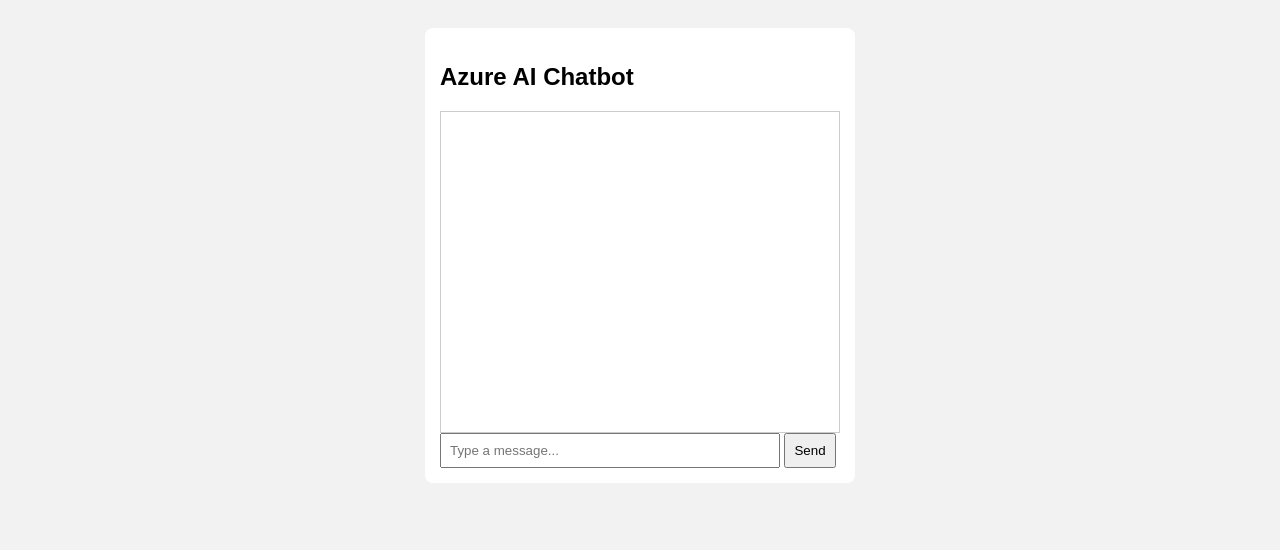
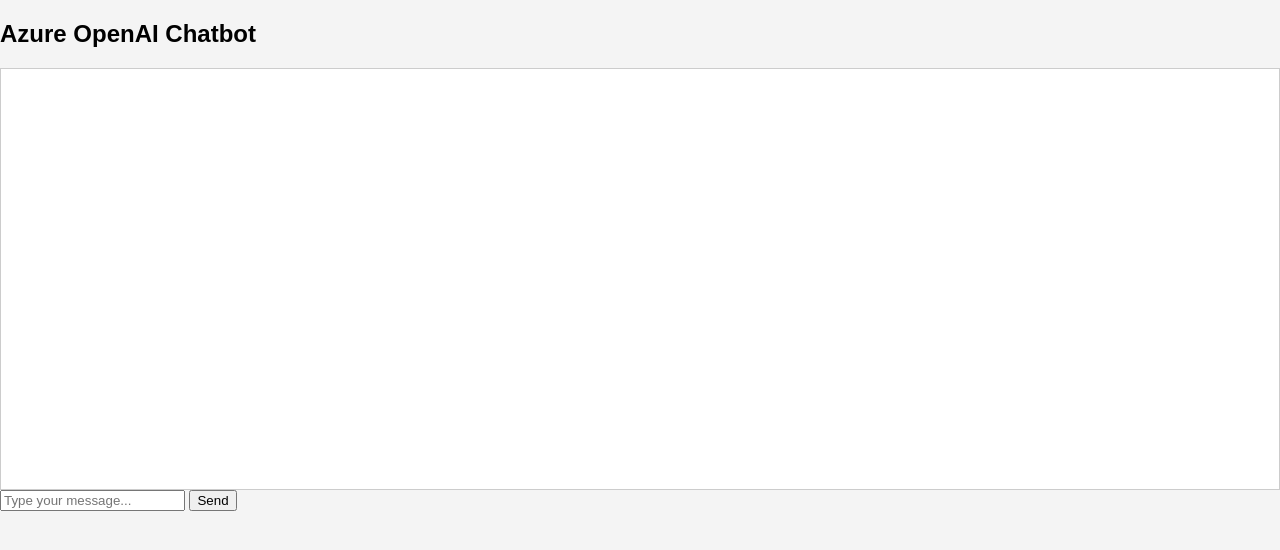
Before and after one commit to awall5/chatbot, a Flask app: page / in a window 1280 px wide. Shown: the top 550 px of the page. Run offline with Flask 3, Linux system fonts and the light colour scheme.

Commit message:
Refactor chatbot integration and enhance UI for better user experience

```diff
--- a/app.py
+++ b/app.py
@@ -1,37 +1,44 @@
 from flask import Flask, render_template, request, jsonify
+from dotenv import load_dotenv
 import os
-from dotenv import load_dotenv
-import openai
+from openai import AzureOpenAI
 
 load_dotenv()
-
 app = Flask(__name__)
 
-openai.api_type = "azure"
-openai.api_base = os.getenv("AZURE_OPENAI_ENDPOINT")
-openai.api_version = "2024-02-01"
-openai.api_key = os.getenv("AZURE_OPENAI_KEY")
+client = AzureOpenAI(
+    api_key=os.getenv("AZURE_OPENAI_KEY"),
+    api_version=os.getenv("AZURE_OPENAI_API_VERSION"),
+    azure_endpoint=os.getenv("AZURE_OPENAI_ENDPOINT")
+)
 deployment_name = os.getenv("AZURE_OPENAI_DEPLOYMENT")
 
+conversation_history = [
+    {"role": "system", "content": "You are a helpful assistant."}
+]
+
 @app.route("/")
-def home():
+def index():
     return render_template("index.html")
 
 @app.route("/chat", methods=["POST"])
 def chat():
     user_message = request.json.get("message")
-    try:
-        response = openai.ChatCompletion.create(
-            engine=deployment_name,
-            messages=[
-                {"role": "system", "content": "You are a helpful AI assistant."},
-                {"role": "user", "content": user_message}
-            ]
-        )
-        bot_reply = response["choices"][0]["message"]["content"]
-        return jsonify({"reply": bot_reply})
-    except Exception as e:
-        return jsonify({"reply": f"Error: {str(e)}"})
+
+    conversation_history.append({"role": "user", "content": user_message})
+
+    response = client.chat.completions.create(
+        model=deployment_name,
+        messages=conversation_history,
+        max_tokens=200
+    )
+
+    bot_reply = response.choices[0].message.content
+    token_usage = response.usage.total_tokens
+
+    conversation_history.append({"role": "assistant", "content": bot_reply})
+
+    return jsonify({"reply": bot_reply, "tokens_used": token_usage})
 
 if __name__ == "__main__":
     app.run(debug=True)
--- a/templates/index.html
+++ b/templates/index.html
@@ -1,42 +1,65 @@
 <!DOCTYPE html>
 <html>
+
 <head>
-    <title>Azure AI Chatbot</title>
+    <title>Azure Chatbot</title>
     <style>
-        body { font-family: Arial, sans-serif; background: #f2f2f2; padding: 20px; }
-        #chatbox { background: white; padding: 15px; border-radius: 8px; width: 400px; margin: auto; }
-        #messages { height: 300px; overflow-y: auto; border: 1px solid #ccc; padding: 10px; }
-        .user { color: blue; }
-        .bot { color: green; }
-        input { width: 80%; padding: 8px; }
-        button { padding: 8px; }
+        body {
+            font-family: Arial, sans-serif;
+            margin: 0;
+            background: #f4f4f4;
+        }
+
+        #chatbox {
+            height: 400px;
+            overflow-y: scroll;
+            padding: 10px;
+            background: white;
+            border: 1px solid #ccc;
+        }
+
+        .user {
+            text-align: right;
+            color: blue;
+            margin: 5px;
+        }
+
+        .bot {
+            text-align: left;
+            color: green;
+            margin: 5px;
+        }
     </style>
 </head>
+
 <body>
-    <div id="chatbox">
-        <h2>Azure AI Chatbot</h2>
-        <div id="messages"></div>
-        <input type="text" id="message" placeholder="Type a message..." />
-        <button onclick="sendMessage()">Send</button>
-    </div>
+    <h2>Azure OpenAI Chatbot</h2>
+    <div id="chatbox"></div>
+    <input type="text" id="message" placeholder="Type your message..." />
+    <button onclick="sendMessage()">Send</button>
+    <p id="tokens"></p>
 
     <script>
         async function sendMessage() {
-            let msg = document.getElementById("message").value;
+            const msg = document.getElementById("message").value;
             if (!msg) return;
 
-            document.getElementById("messages").innerHTML += `<div class='user'><b>You:</b> ${msg}</div>`;
+            document.getElementById("chatbox").innerHTML += `<div class="user"><b>You:</b> ${msg}</div>`;
 
-            let res = await fetch("/chat", {
+            const res = await fetch("/chat", {
                 method: "POST",
                 headers: { "Content-Type": "application/json" },
                 body: JSON.stringify({ message: msg })
             });
+            const data = await res.json();
 
-            let data = await res.json();
-            document.getElementById("messages").innerHTML += `<div class='bot'><b>Bot:</b> ${data.reply}</div>`;
+            document.getElementById("chatbox").innerHTML += `<div class="bot"><b>Awal's Bot:</b> ${data.reply}</div>`;
+            document.getElementById("tokens").innerText = `Tokens used this turn: ${data.tokens_used}`;
+
             document.getElementById("message").value = "";
+            document.getElementById("chatbox").scrollTop = document.getElementById("chatbox").scrollHeight;
         }
     </script>
 </body>
+
 </html>
```
